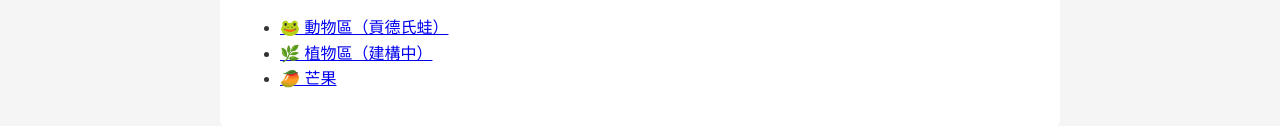
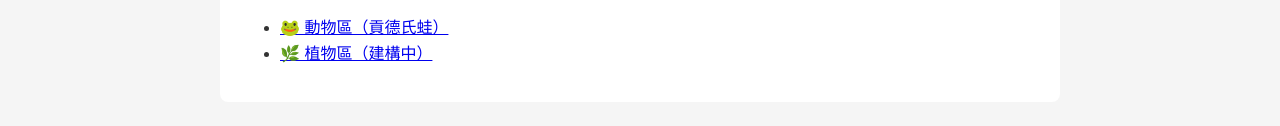
Before and after one commit to bang-jj/bang-jj.github.io, a plain HTML site: page index.html in a window 1280 px wide. Shown: the part 302-428 px from the top of the page. Drawn offline with Linux system fonts and the light colour scheme.

Commit message:
Update index.html

```diff
--- a/index.html
+++ b/index.html
@@ -19,7 +19,7 @@
             <ul>
                 <li><a href="animals/frog.html">🐸 動物區（貢德氏蛙）</a></li>
                 <li><a href="plants/index.html">🌿 植物區（建構中）</a></li>
-                     <li><a href="plants/mango.html">🥭 芒果</a></li>
+
             </ul>
         </section>
     </main>
```
